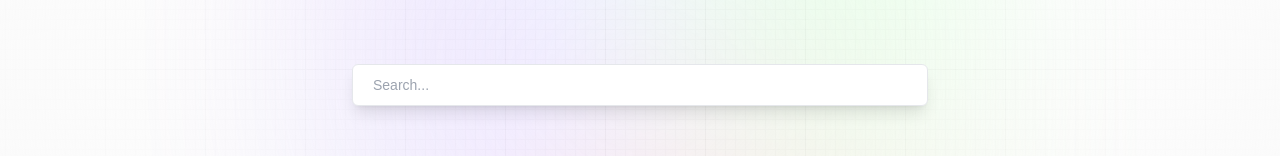
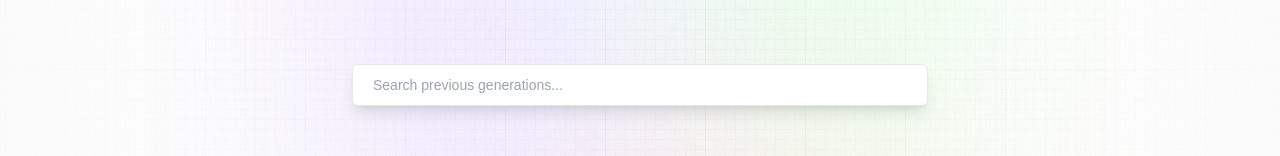
Before and after one commit to lyonelpierce/Capstone, a Next.js app: page / in a window 1280 px wide. Shown: the part 336-492 px from the top of the page. Built offline with nearby package versions, Linux system fonts and the light colour scheme; no server answers; the database is empty.

Commit message:
Removed limit in profile cards

```diff
--- a/app/api/users/[id]/posts/route.js
+++ b/app/api/users/[id]/posts/route.js
@@ -7,8 +7,7 @@ export const GET = async (request, { params }) => {
 
     const prompts = await Prompt.find({ userId: params.id })
       .sort({ _id: -1 })
-      .populate("userId")
-      .limit(6);
+      .populate("userId");
     return new Response(JSON.stringify(prompts), { status: 200 });
   } catch (error) {
     return new Response("Failed to fetch tattoos", { status: 500 });
--- a/components/Feed.jsx
+++ b/components/Feed.jsx
@@ -71,7 +71,7 @@ const Feed = () => {
       <form className="relative w-full flex-center">
         <input
           type="text"
-          placeholder="Search..."
+          placeholder="Search previous generations..."
           value={searchText}
           onChange={handleSearchChange}
           required
```
